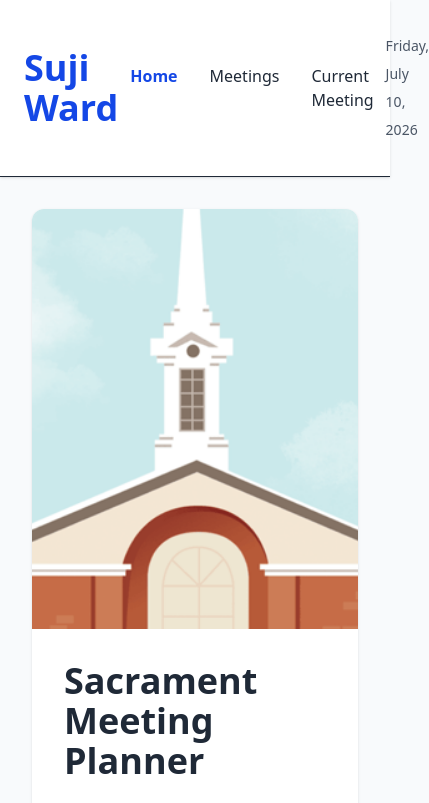
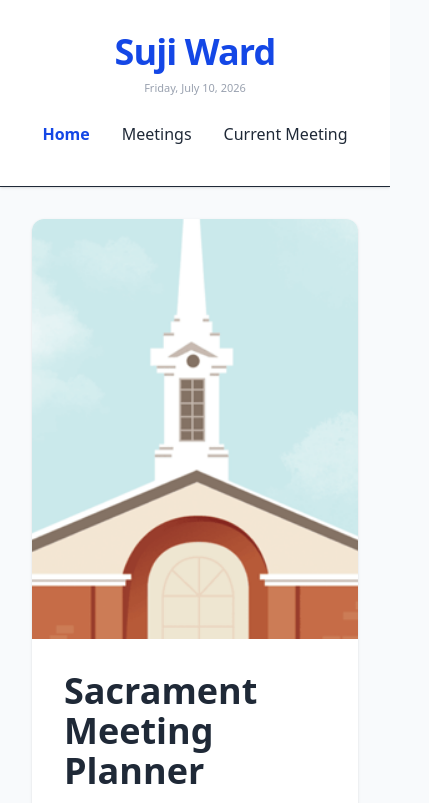
Before and after one commit to Sehee-Jang/sacrament-meetings, a Next.js app: page / in a window 390 px wide. Shown: the top 803 px of the page, 429 px wide, since content can reach past the window. Built offline with nearby package versions, Linux system fonts and the light colour scheme.

Commit message:
refactor: improve mobile responsiveness and layout spacing

```diff
--- a/app/components/Header.tsx
+++ b/app/components/Header.tsx
@@ -11,14 +11,23 @@ export default function Header() {
 
   return (
     <header className='border-b bg-white shadow-sm'>
-      <div className='container-page flex items-center justify-between py-4'>
-        <Link href='/'>
-          <h1 className='text-2xl font-bold text-blue-700'>Suji Ward</h1>
-        </Link>
+      <div className='container-page flex flex-col md:flex-row items-center justify-between py-4 px-4 md:px-6 gap-3 md:gap-0'>
+        <div className='flex flex-col items-center md:items-start'>
+          <Link href='/'>
+            <h1 className='text-2xl font-bold text-blue-700 tracking-tight'>
+              Suji Ward
+            </h1>
+          </Link>
+          {/* Mobile Only */}
+          <p className='text-[11px] text-gray-400 mt-0.5 md:hidden'>{today}</p>
+        </div>
 
         <NavLinks />
 
-        <p className='text-sm text-gray-600'>{today}</p>
+        {/* Desktop Only */}
+        <p className='hidden md:block text-sm text-gray-600 font-medium'>
+          {today}
+        </p>
       </div>
     </header>
   );
--- a/app/layout.tsx
+++ b/app/layout.tsx
@@ -26,14 +26,12 @@ export default function RootLayout({
 }>) {
   return (
     <html
-      lang="en"
+      lang='en'
       className={`${geistSans.variable} ${geistMono.variable} h-full antialiased`}
     >
-      <body className="min-h-full flex flex-col">
+      <body className='min-h-full flex flex-col'>
         <Header />
-          <main className="flex-1">
-            {children}
-          </main>
+        <main className='flex-1 min-h-[80vh]'>{children}</main>
         <Footer />
       </body>
     </html>
--- a/app/page.tsx
+++ b/app/page.tsx
@@ -3,7 +3,7 @@ import Link from "next/link";
 
 export default function HomePage() {
   return (
-    <section className='mx-auto max-w-6xl p-8'>
+    <section className='mx-auto max-w-6xl p-8 min-h-[500px]'>
       <div className='overflow-hidden rounded-xl bg-white shadow'>
         <Image
           src='/hero00.jpg'
```
